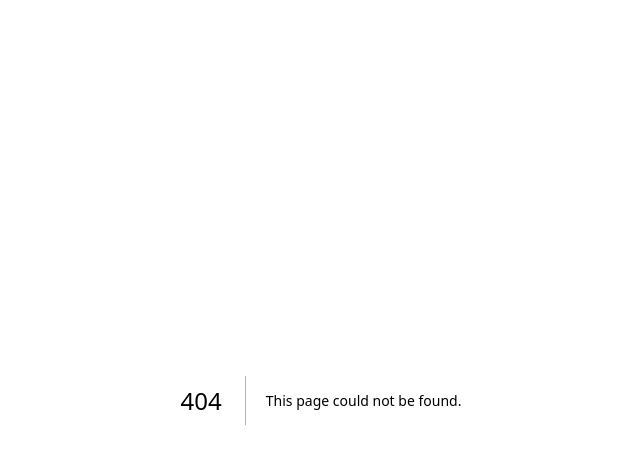
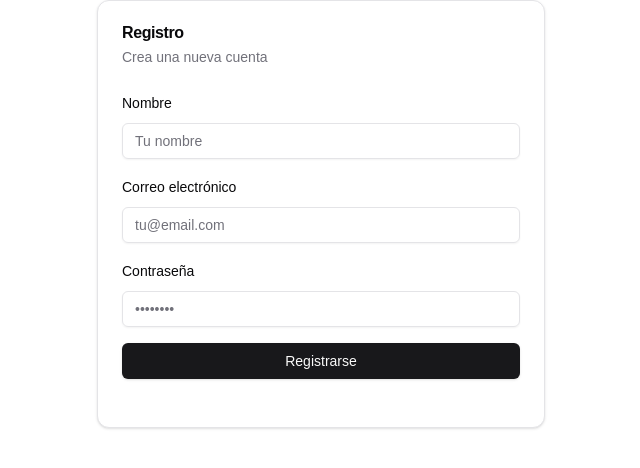
Before and after one commit to Belu06/Roomies-Arteaga-Huanca, a Next.js app: page /usuarios/registrar in a window 1280 px wide. Before the commit this address had no page. Shown: the top 468 px of the page, without its empty margins (319-959 px from the left). Built offline with nearby package versions, Linux system fonts and the light colour scheme.

Commit message:
registro y comenzando la busqueda de viviendas

```diff
--- a/app/usuarios/perfil/page.tsx
+++ /dev/null
@@ -1,10 +0,0 @@
-import DatosPersonales from "../components/perfil";
-
-export default function DatosPersonalesPage() {
-  return (
-    <main className="flex min-h-screen flex-col items-center justify-center p-24">
-      <h1 className="text-4xl font-bold mb-8">Mis Datos Personales</h1>
-      <DatosPersonales />
-    </main>
-  );
-}
--- /dev/null
+++ b/app/usuarios/registrar/page.tsx
@@ -0,0 +1,82 @@
+"use client"
+
+import { useState } from "react"
+import React from 'react'
+import { Button } from "@/components/ui/button"
+import { Input } from "@/components/ui/input"
+import { Label } from "@/components/ui/label"
+import { Card, CardContent, CardDescription, CardFooter, CardHeader, CardTitle } from "@/components/ui/card"
+import { Alert, AlertDescription } from "@/components/ui/alert"
+
+export default function Page() {
+ const [nombre, setNombre] = useState("")
+ const [email, setEmail] = useState("")
+ const [password, setPassword] = useState("")
+ const [mensaje, setMensaje] = useState("")
+
+
+ const manejarEnvio = (e: React.FormEvent) => {
+   e.preventDefault()
+   // Aquí iría la lógica para enviar los datos al servidor
+   // Por ahora, solo mostraremos un mensaje de éxito
+   setMensaje("Registro exitoso!")
+   // Limpiamos los campos del formulario
+   setNombre("")
+   setEmail("")
+   setPassword("")
+ }
+
+ return (
+   <Card className="w-full max-w-md mx-auto">
+     <CardHeader>
+       <CardTitle>Registro</CardTitle>
+       <CardDescription>Crea una nueva cuenta</CardDescription>
+     </CardHeader>
+     <CardContent>
+       <form onSubmit={manejarEnvio} className="space-y-4">
+         <div className="space-y-2">
+           <Label htmlFor="nombre">Nombre</Label>
+           <Input
+             id="nombre"
+             type="text"
+             placeholder="Tu nombre"
+             value={nombre}
+             onChange={(e) => setNombre(e.target.value)}
+             required
+           />
+         </div>
+         <div className="space-y-2">
+           <Label htmlFor="email">Correo electrónico</Label>
+           <Input
+             id="email"
+             type="email"
+             placeholder="tu@email.com"
+             value={email}
+             onChange={(e) => setEmail(e.target.value)}
+             required
+           />
+         </div>
+         <div className="space-y-2">
+           <Label htmlFor="password">Contraseña</Label>
+           <Input
+             id="password"
+             type="password"
+             placeholder="••••••••"
+             value={password}
+             onChange={(e) => setPassword(e.target.value)}
+             required
+           />
+         </div>
+         <Button type="submit" className="w-full">Registrarse</Button>
+       </form>
+     </CardContent>
+     <CardFooter>
+       {mensaje && (
+         <Alert>
+           <AlertDescription>{mensaje}</AlertDescription>
+         </Alert>
+       )}
+     </CardFooter>
+   </Card>
+ )
+}
--- /dev/null
+++ b/components/perfil.tsx
@@ -0,0 +1,124 @@
+"use client"
+
+
+import { useState } from 'react'
+import { Button } from "@/components/ui/button"
+import { Card, CardContent, CardDescription, CardFooter, CardHeader, CardTitle } from "@/components/ui/card"
+import { Label } from "@/components/ui/label"
+import { Input } from "@/components/ui/input"
+import { CheckCircle, XCircle, Eye, EyeOff } from "lucide-react"
+
+
+// Simulación de una función de verificación
+const verificarDatos = (datos: {
+ username: string,
+ email: string,
+ phone: string
+}) => {
+ // En una implementación real, esto se conectaría a un backend para verificar los datos
+ return new Promise<boolean>((resolve) => {
+   setTimeout(() => {
+     // Simulamos que los datos son válidos si el correo contiene '@' y el teléfono tiene al menos 8 dígitos
+     const esValido = datos.email.includes('@') && datos.phone.replace(/\D/g, '').length >= 8
+     resolve(esValido)
+   }, 1000) // Simulamos un retraso de red de 1 segundo
+ })
+}
+
+
+export default function DatosPersonales() {
+ const [datos, setDatos] = useState({
+   username: "juanperez",
+   password: "contraseña123",
+   email: "juan@example.com",
+   phone: "123-456-7890"
+ })
+ const [verificado, setVerificado] = useState<boolean | null>(null)
+ const [cargando, setCargando] = useState(false)
+ const [mostrarContraseña, setMostrarContraseña] = useState(false)
+
+
+ const handleVerificar = async () => {
+   setCargando(true)
+   const esValido = await verificarDatos({
+     username: datos.username,
+     email: datos.email,
+     phone: datos.phone
+   })
+   setVerificado(esValido)
+   setCargando(false)
+ }
+
+
+ const toggleMostrarContraseña = () => {
+   setMostrarContraseña(!mostrarContraseña)
+ }
+
+
+ return (
+   <Card className="w-[350px]">
+     <CardHeader>
+       <CardTitle>Datos Personales</CardTitle>
+       <CardDescription>Información verificable del usuario</CardDescription>
+     </CardHeader>
+     <CardContent>
+       <div className="grid w-full items-center gap-4">
+         <div className="flex flex-col space-y-1.5">
+           <Label htmlFor="username">Nombre de Usuario</Label>
+           <Input id="username" value={datos.username} readOnly />
+         </div>
+         <div className="flex flex-col space-y-1.5">
+           <Label htmlFor="password">Contraseña</Label>
+           <div className="relative">
+             <Input
+               id="password"
+               type={mostrarContraseña ? "text" : "password"}
+               value={datos.password}
+               readOnly
+             />
+             <Button
+               variant="ghost"
+               size="icon"
+               className="absolute right-0 top-0"
+               onClick={toggleMostrarContraseña}
+             >
+               {mostrarContraseña ? <EyeOff className="h-4 w-4" /> : <Eye className="h-4 w-4" />}
+               <span className="sr-only">
+                 {mostrarContraseña ? "Ocultar contraseña" : "Mostrar contraseña"}
+               </span>
+             </Button>
+           </div>
+         </div>
+         <div className="flex flex-col space-y-1.5">
+           <Label htmlFor="email">Correo Electrónico</Label>
+           <Input id="email" type="email" value={datos.email} readOnly />
+         </div>
+         <div className="flex flex-col space-y-1.5">
+           <Label htmlFor="phone">Teléfono</Label>
+           <Input id="phone" type="tel" value={datos.phone} readOnly />
+         </div>
+       </div>
+     </CardContent>
+     <CardFooter className="flex flex-col items-center">
+       <Button onClick={handleVerificar} disabled={cargando}>
+         {cargando ? "Verificando..." : "Verificar Datos"}
+       </Button>
+       {verificado !== null && !cargando && (
+         <div className="mt-2 flex items-center">
+           {verificado ? (
+             <>
+               <CheckCircle className="mr-2 h-4 w-4 text-green-500" />
+               <span className="text-green-500">Datos verificados</span>
+             </>
+           ) : (
+             <>
+               <XCircle className="mr-2 h-4 w-4 text-red-500" />
+               <span className="text-red-500">Verificación fallida</span>
+             </>
+           )}
+         </div>
+       )}
+     </CardFooter>
+   </Card>
+ )
+}
--- /dev/null
+++ b/components/ui/alert.tsx
@@ -0,0 +1,59 @@
+import * as React from "react"
+import { cva, type VariantProps } from "class-variance-authority"
+
+import { cn } from "@/lib/utils"
+
+const alertVariants = cva(
+  "relative w-full rounded-lg border px-4 py-3 text-sm [&>svg+div]:translate-y-[-3px] [&>svg]:absolute [&>svg]:left-4 [&>svg]:top-4 [&>svg]:text-foreground [&>svg~*]:pl-7",
+  {
+    variants: {
+      variant: {
+        default: "bg-background text-foreground",
+        destructive:
+          "border-destructive/50 text-destructive dark:border-destructive [&>svg]:text-destructive",
+      },
+    },
+    defaultVariants: {
+      variant: "default",
+    },
+  }
+)
+
+const Alert = React.forwardRef<
+  HTMLDivElement,
+  React.HTMLAttributes<HTMLDivElement> & VariantProps<typeof alertVariants>
+>(({ className, variant, ...props }, ref) => (
+  <div
+    ref={ref}
+    role="alert"
+    className={cn(alertVariants({ variant }), className)}
+    {...props}
+  />
+))
+Alert.displayName = "Alert"
+
+const AlertTitle = React.forwardRef<
+  HTMLParagraphElement,
+  React.HTMLAttributes<HTMLHeadingElement>
+>(({ className, ...props }, ref) => (
+  <h5
+    ref={ref}
+    className={cn("mb-1 font-medium leading-none tracking-tight", className)}
+    {...props}
+  />
+))
+AlertTitle.displayName = "AlertTitle"
+
+const AlertDescription = React.forwardRef<
+  HTMLParagraphElement,
+  React.HTMLAttributes<HTMLParagraphElement>
+>(({ className, ...props }, ref) => (
+  <div
+    ref={ref}
+    className={cn("text-sm [&_p]:leading-relaxed", className)}
+    {...props}
+  />
+))
+AlertDescription.displayName = "AlertDescription"
+
+export { Alert, AlertTitle, AlertDescription }
--- /dev/null
+++ b/components/viviendas.tsx
@@ -0,0 +1,30 @@
+
+// Lista de viviendas
+viviendas = [
+    {"ubicacion": "Centro", "precio": 120000, "habitaciones": 3},
+    {"ubicacion": "Suburbios", "precio": 90000, "habitaciones": 2},
+    {"ubicacion": "Centro", "precio": 150000, "habitaciones": 4},
+    {"ubicacion": "Suburbios", "precio": 75000, "habitaciones": 1},
+]
+
+// Función de búsqueda
+def buscar_viviendas(ubicacion, precio_max, habitaciones_min):
+    resultados = []
+    for vivienda in viviendas:
+        if (vivienda["ubicacion"] == ubicacion and
+            vivienda["precio"] <= precio_max and
+            vivienda["habitaciones"] >= habitaciones_min):
+            resultados.append(vivienda)
+    return resultados
+
+//Ejemplo de uso
+ubicacion_buscada = "Centro"
+precio_maximo = 130000
+habitaciones_minimas = 3
+
+viviendas_encontradas = buscar_viviendas(ubicacion_buscada, precio_maximo, habitaciones_minimas)
+
+// Mostrar resultados
+print("Viviendas encontradas:")
+for vivienda in viviendas_encontradas:
+    print(vivienda)
--- a/package.json
+++ b/package.json
@@ -16,14 +16,14 @@
     "clsx": "^2.1.1",
     "lucide-react": "^0.447.0",
     "next": "^14.2.15",
-    "react": "^18",
+    "react": "^18.3.1",
     "react-dom": "^18",
     "tailwind-merge": "^2.5.2",
     "tailwindcss-animate": "^1.0.7"
   },
   "devDependencies": {
     "@types/node": "^20",
-    "@types/react": "^18",
+    "@types/react": "^18.3.12",
     "@types/react-dom": "^18",
     "eslint": "^8",
     "eslint-config-next": "14.2.14",
```
Also changed, not shown: 1 other file (tests, documents, lock files or other folders).
